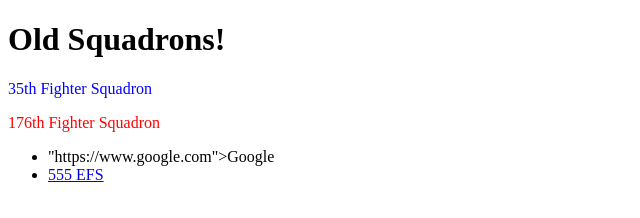
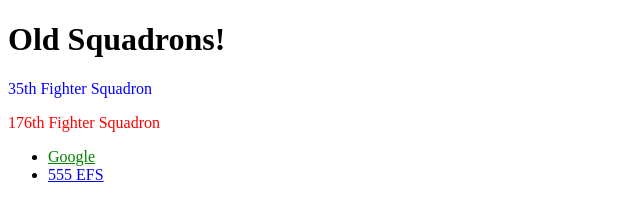
Before and after one commit to ksfanter/555-EFS, a plain HTML site: page Old Squadrons.html in a window 1280 px wide. Shown: the whole page, without its empty margins (0-640 px from the left). Drawn offline with Linux system fonts and the light colour scheme.

Commit message:
commit# Please enter the commit message for your changes. Lines starting

```diff
--- a/Old Squadrons.html
+++ b/Old Squadrons.html
@@ -13,7 +13,7 @@
 
     <nav>
         <ul>
-            <li><a style="color:green;"> <a>"https://www.google.com">Google</a></li>
+            <li><a href="https://www.google.com" style="color:green;">Google</a></li>
             <li><a href="https://ksfanter.github.io/555-EFS/555%20EFS.html">555 EFS</a></li>
         </ul>
     </nav>
```
